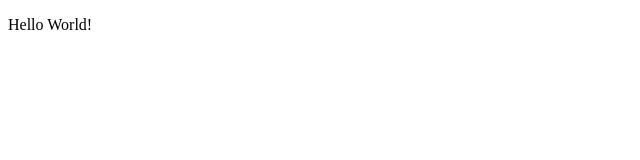
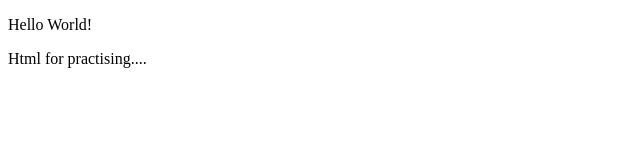
Before and after one commit to dev-rajasri/git-demo, a plain HTML site: page html/helloworld.html in a window 1280 px wide. Shown: the whole page, without its empty margins (0-640 px from the left). Drawn offline with Linux system fonts and the light colour scheme.

Commit message:
This Html folder only for practising tags,other properties of html

```diff
--- a/html/helloworld.html
+++ b/html/helloworld.html
@@ -8,5 +8,6 @@
 </head>
 <body>
 <p>Hello World!</p>
+<p>Html for practising....</p>
 </body>
 </html>
```
